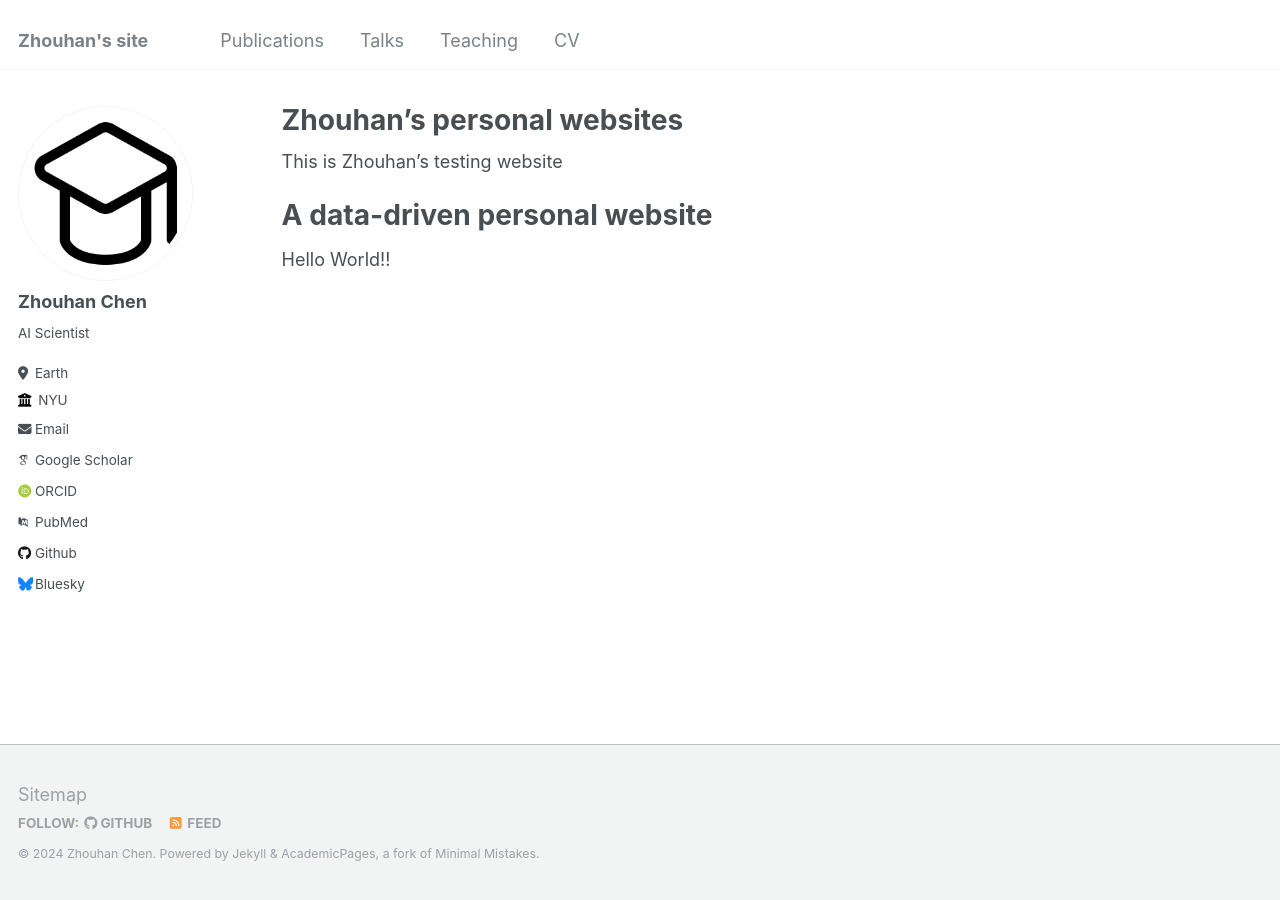
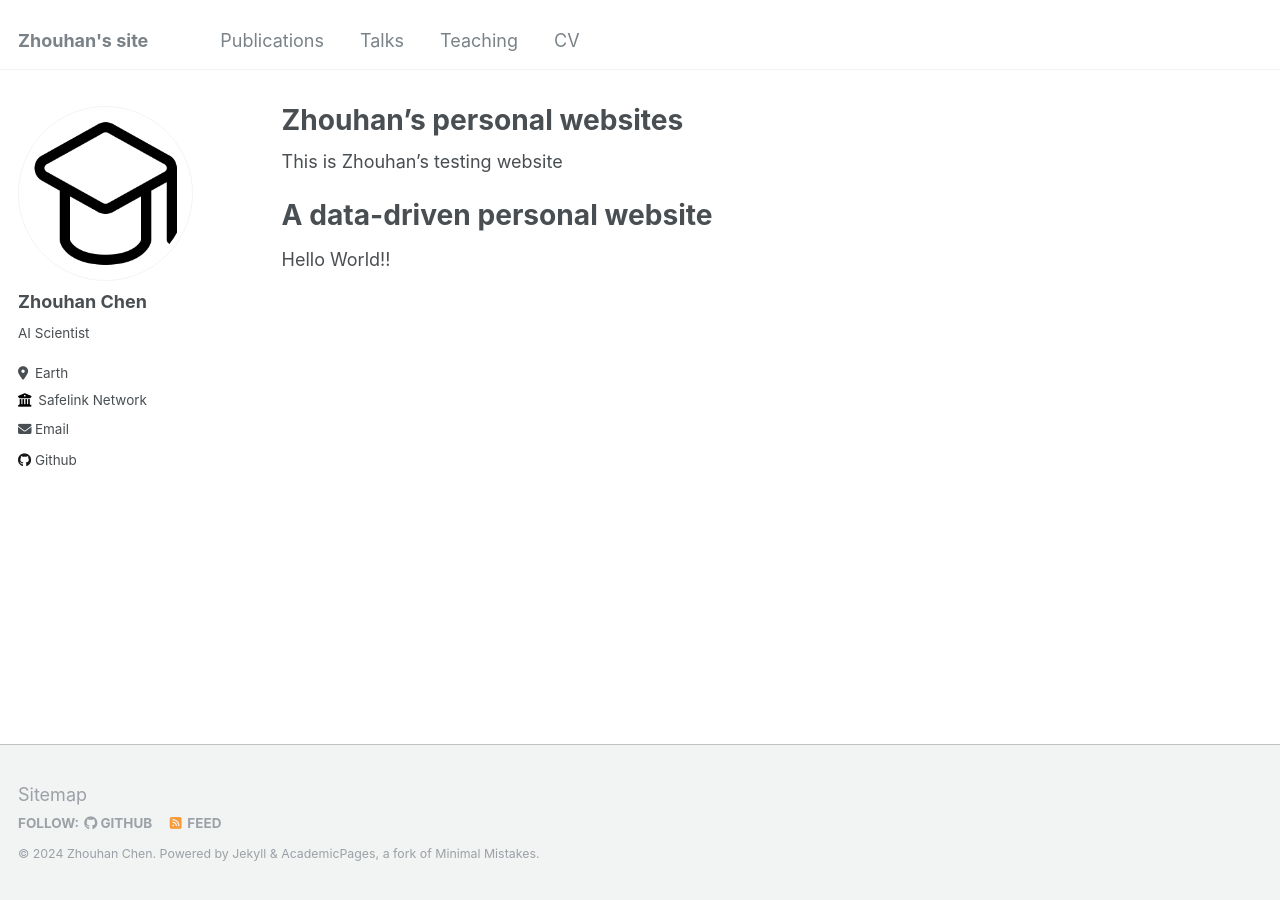
Before and after one commit to zhouhanc/github.io, a Jekyll site: the page built from _pages/about.md, in a window 1280 px wide. Built offline with Jekyll 4.4.1, drawn with Linux system fonts in a browser that asks for light colours; some web fonts are replaced.

Commit message:
update url

```diff
--- a/_config.yml
+++ b/_config.yml
@@ -26,16 +26,16 @@ author:
   pronouns         : # example: "she/her"
   bio              : "AI Scientist"
   location         : "Earth"
-  employer         : "NYU"
+  employer         : "Safelink Network"
   uri              : # URL
-  email            : "none@example.org"
+  email            : "zhouhan@safelink.network"
 
   # Academic websites
   arxiv            : # URL - Update with the correct link to your profile
-  googlescholar    : "https://scholar.google.com/citations?user=PS_CX0AAAAAJ"
+  # googlescholar    : "https://scholar.google.com/citations?user=PS_CX0AAAAAJ"
   impactstory      : # URL
-  orcid            : "http://orcid.org/yourorcidurl"
-  pubmed           : "https://www.ncbi.nlm.nih.gov/pubmed/?term=john+snow"
+  # orcid            : "http://orcid.org/yourorcidurl"
+  # pubmed           : "https://www.ncbi.nlm.nih.gov/pubmed/?term=john+snow"
   researchgate     : # URL
 
   # Repositories and software development
@@ -47,7 +47,7 @@ author:
   stackoverflow    : # User number or user number and name (i.e., use "1" or "1/jeff-atwood")
 
   # Social media
-  bluesky          : "bsky.app" # Replace this with you Bluesky username
+  # bluesky          : "bsky.app" # Replace this with you Bluesky username
   facebook         : # Username
   flickr           : # Username
   foursquare       : # Username
```
